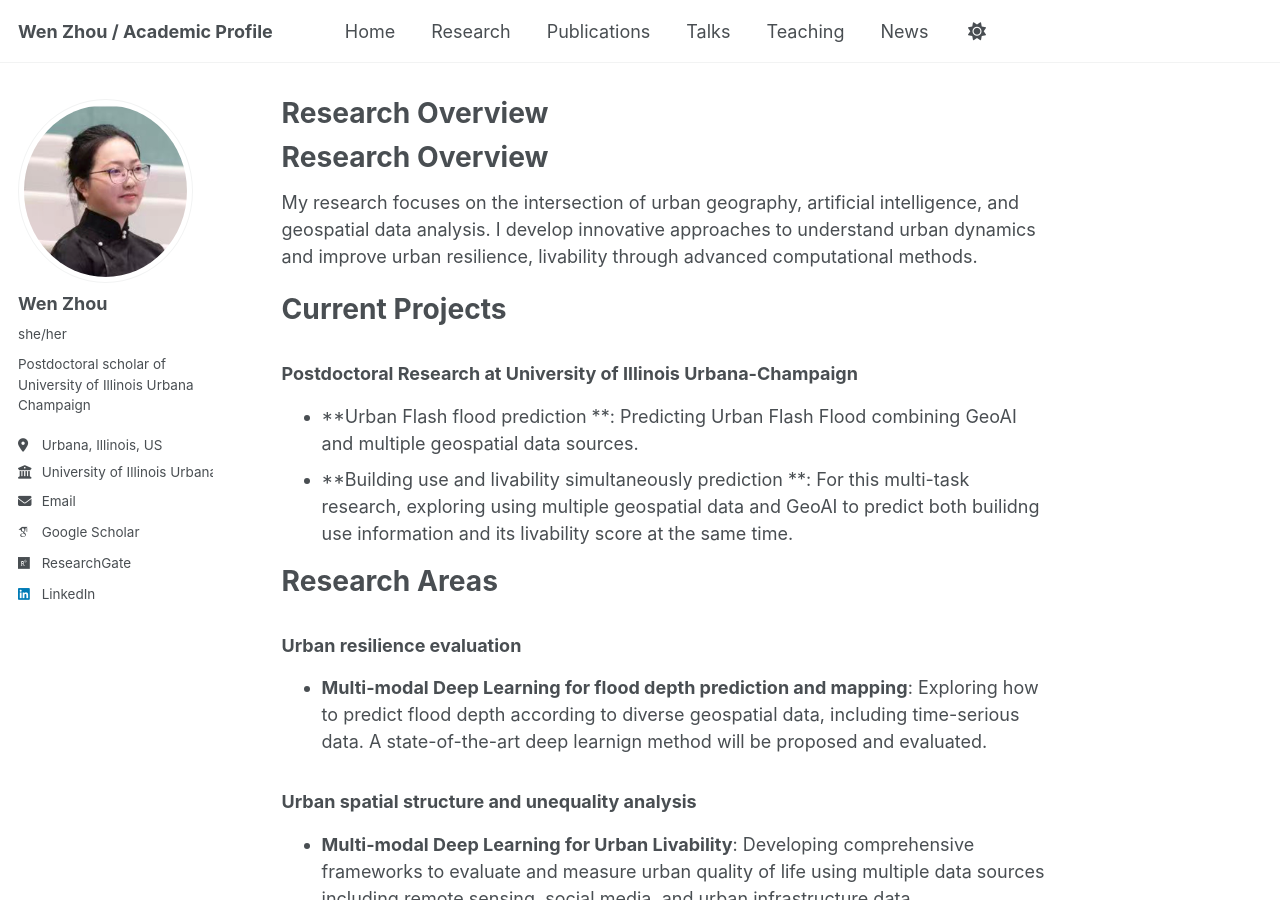
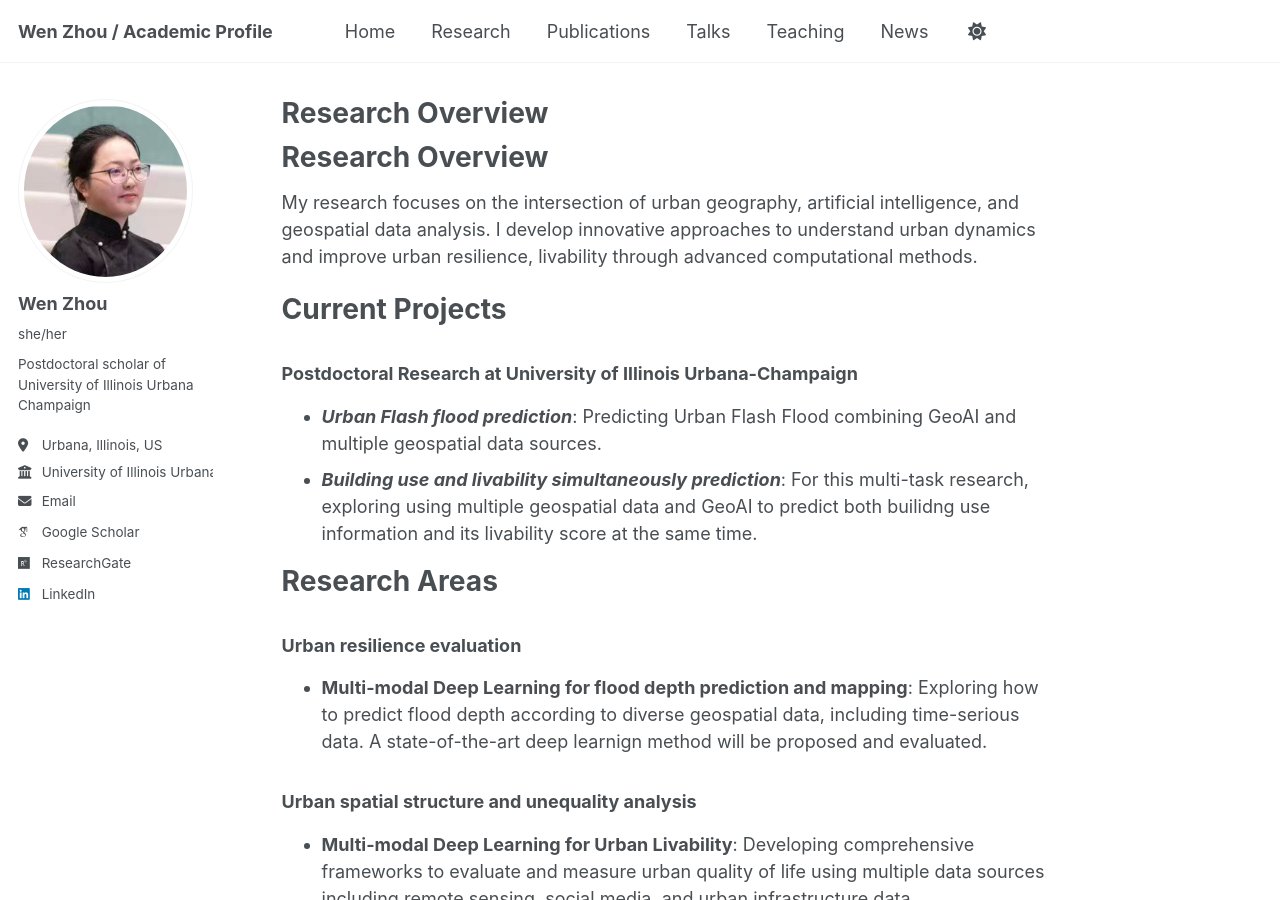
Before and after one commit to VienJou/vienjou.github.io, a Jekyll site: the page built from _pages/research.md, in a window 1280 px wide and 900 px high. Built offline with Jekyll 4.4.1, drawn with Linux system fonts in a browser that asks for light colours; some web fonts are replaced; a script that is not in the unit is left out; our own code applies the rules of GitHub Pages for plain Markdown files.

```diff
--- a/_pages/research.md
+++ b/_pages/research.md
@@ -10,8 +10,8 @@ My research focuses on the intersection of urban geography, artificial intellige
 # Current Projects
 
 ### Postdoctoral Research at University of Illinois Urbana-Champaign
-- **Urban Flash flood prediction **: Predicting Urban Flash Flood combining GeoAI and multiple geospatial data sources.
-- **Building use and livability simultaneously prediction **: For this multi-task research, exploring using multiple geospatial data and GeoAI to predict both builidng use information and its livability score at the same time.
+- ***Urban Flash flood prediction***: Predicting Urban Flash Flood combining GeoAI and multiple geospatial data sources.
+- ***Building use and livability simultaneously prediction***: For this multi-task research, exploring using multiple geospatial data and GeoAI to predict both builidng use information and its livability score at the same time.
 
 
 # Research Areas
```
